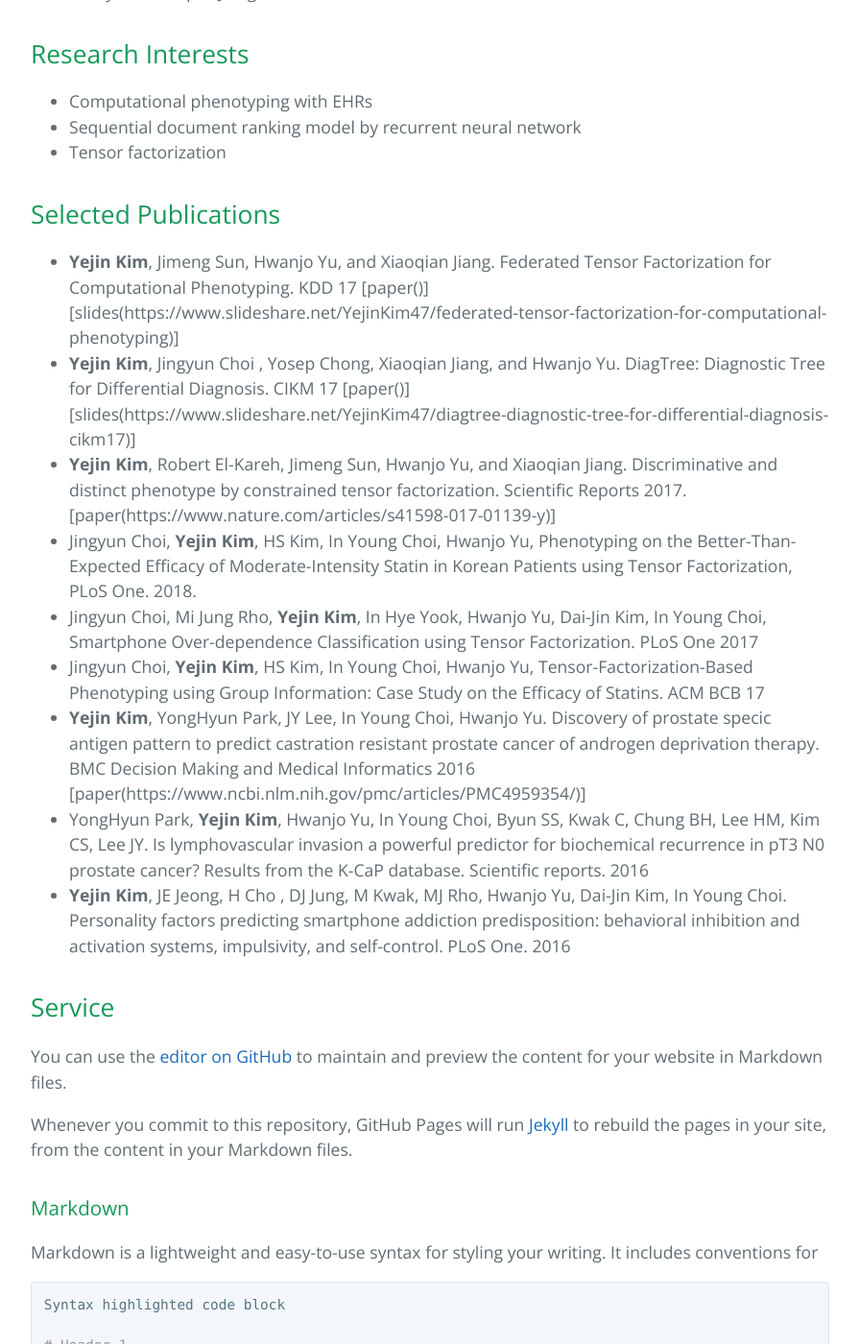
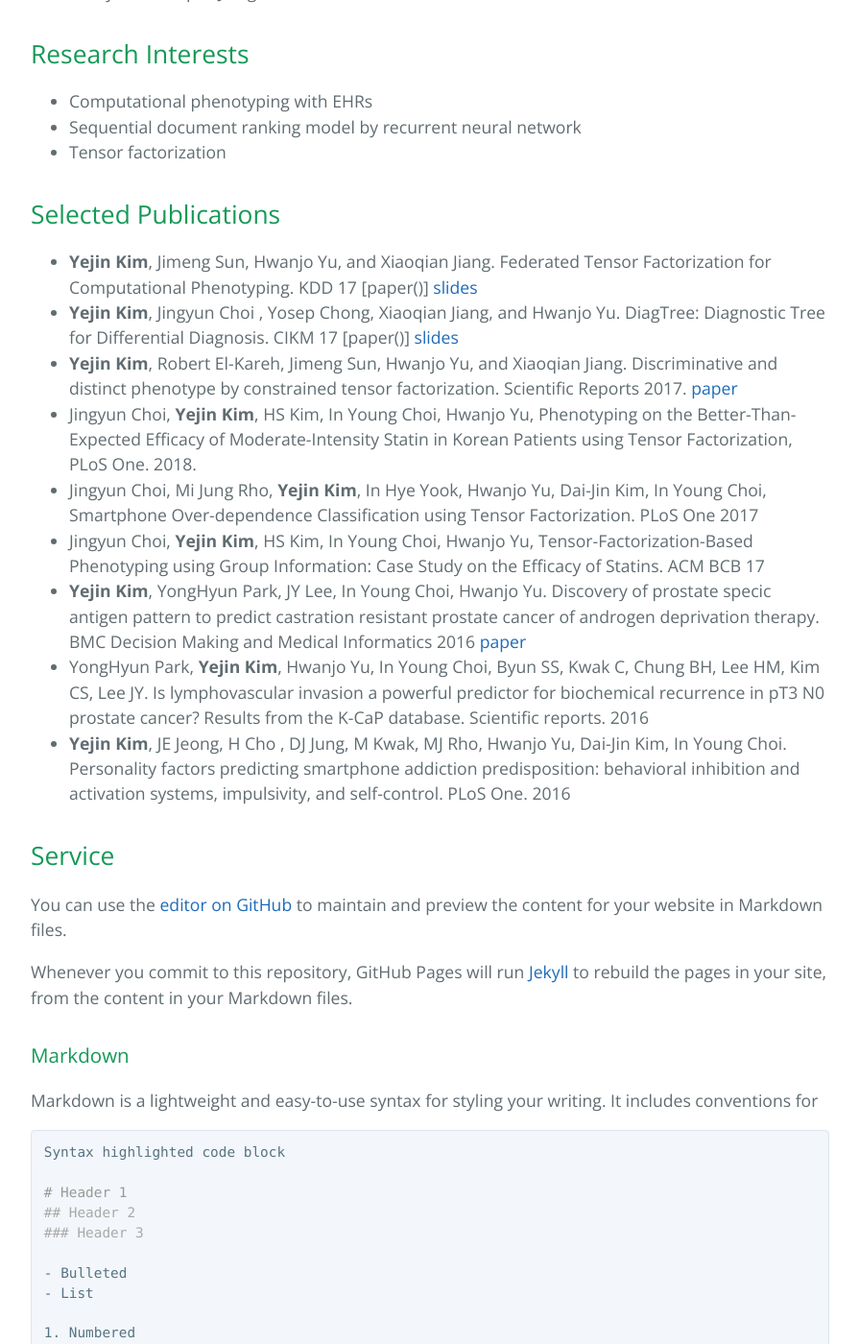
Before and after one commit to yejinjkim/yejinjkim.github.io, a Jekyll site: the page built from index.md, in a window 1280 px wide and 1400 px high, scrolled down 760 px. Shown: the whole window at 96% size, without its empty margins (192-1087 px from the left). Built offline with Jekyll 4.4.1, drawn with Linux system fonts in a browser that asks for light colours; our own code applies the rules of GitHub Pages for plain Markdown files.

Commit message:
Update index.md

```diff
--- a/index.md
+++ b/index.md
@@ -11,13 +11,13 @@ She received her Ph.D. in Computer Science at Pohang University of Science and T
 - Tensor factorization
 
 ## Selected Publications
-- **Yejin Kim**, Jimeng Sun, Hwanjo Yu, and Xiaoqian Jiang. Federated Tensor Factorization for Computational Phenotyping. KDD 17 [paper()] [slides(https://www.slideshare.net/YejinKim47/federated-tensor-factorization-for-computational-phenotyping)]
-- **Yejin Kim**, Jingyun Choi , Yosep Chong, Xiaoqian Jiang, and Hwanjo Yu. DiagTree: Diagnostic Tree for Differential Diagnosis. CIKM 17 [paper()] [slides(https://www.slideshare.net/YejinKim47/diagtree-diagnostic-tree-for-differential-diagnosis-cikm17)]
-- **Yejin Kim**, Robert El-Kareh, Jimeng Sun, Hwanjo Yu, and Xiaoqian Jiang. Discriminative and distinct phenotype by constrained tensor factorization. Scientific Reports 2017. [paper(https://www.nature.com/articles/s41598-017-01139-y)]
+- **Yejin Kim**, Jimeng Sun, Hwanjo Yu, and Xiaoqian Jiang. Federated Tensor Factorization for Computational Phenotyping. KDD 17 [paper()] [slides](https://www.slideshare.net/YejinKim47/federated-tensor-factorization-for-computational-phenotyping)
+- **Yejin Kim**, Jingyun Choi , Yosep Chong, Xiaoqian Jiang, and Hwanjo Yu. DiagTree: Diagnostic Tree for Differential Diagnosis. CIKM 17 [paper()] [slides](https://www.slideshare.net/YejinKim47/diagtree-diagnostic-tree-for-differential-diagnosis-cikm17)
+- **Yejin Kim**, Robert El-Kareh, Jimeng Sun, Hwanjo Yu, and Xiaoqian Jiang. Discriminative and distinct phenotype by constrained tensor factorization. Scientific Reports 2017. [paper](https://www.nature.com/articles/s41598-017-01139-y)
 - Jingyun Choi, **Yejin Kim**, HS Kim, In Young Choi, Hwanjo Yu, Phenotyping on the Better-Than-Expected Efficacy of Moderate-Intensity Statin in Korean Patients using Tensor Factorization, PLoS One. 2018.
 -  Jingyun Choi, Mi Jung Rho, **Yejin Kim**, In Hye Yook, Hwanjo Yu, Dai-Jin Kim, In Young Choi, Smartphone Over-dependence Classification using Tensor Factorization. PLoS One 2017
 - Jingyun Choi, **Yejin Kim**, HS Kim, In Young Choi, Hwanjo Yu, Tensor-Factorization-Based Phenotyping using Group Information: Case Study on the Efficacy of Statins. ACM BCB 17
--  **Yejin Kim**, YongHyun Park, JY Lee, In Young Choi, Hwanjo Yu. Discovery of prostate specic antigen pattern to predict castration resistant prostate cancer of androgen deprivation therapy. BMC Decision Making and Medical Informatics 2016 [paper(https://www.ncbi.nlm.nih.gov/pmc/articles/PMC4959354/)]
+-  **Yejin Kim**, YongHyun Park, JY Lee, In Young Choi, Hwanjo Yu. Discovery of prostate specic antigen pattern to predict castration resistant prostate cancer of androgen deprivation therapy. BMC Decision Making and Medical Informatics 2016 [paper](https://www.ncbi.nlm.nih.gov/pmc/articles/PMC4959354/)
 - YongHyun Park, **Yejin Kim**, Hwanjo Yu, In Young Choi, Byun SS, Kwak C, Chung BH, Lee HM, Kim CS, Lee JY. Is lymphovascular invasion a powerful predictor for biochemical recurrence in pT3 N0 prostate cancer? Results from the K-CaP database. Scientific reports. 2016
 - **Yejin Kim**, JE Jeong, H Cho , DJ Jung, M Kwak, MJ Rho, Hwanjo Yu, Dai-Jin Kim, In Young Choi. Personality factors predicting smartphone addiction predisposition: behavioral inhibition and activation systems, impulsivity, and self-control. PLoS One. 2016
 
```
